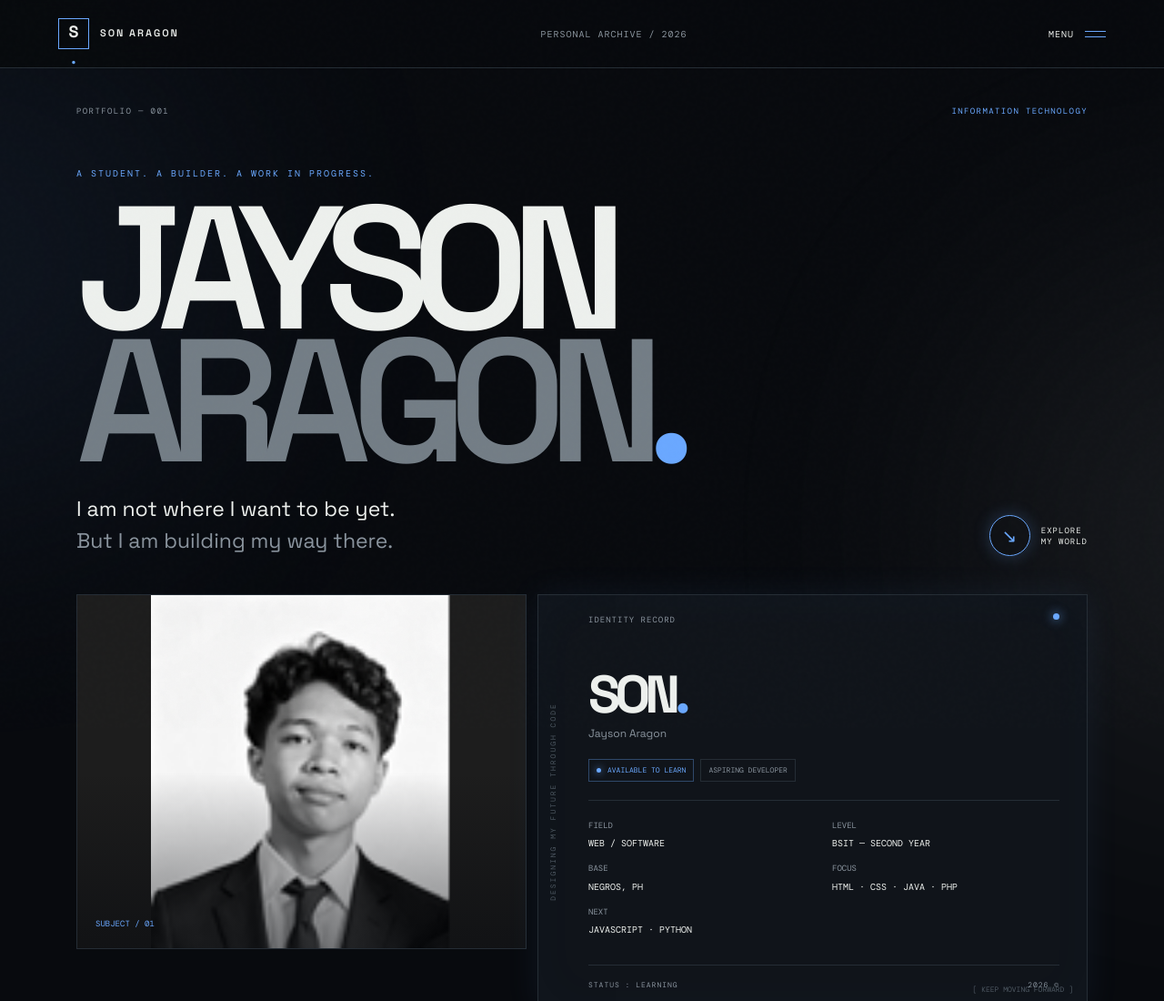
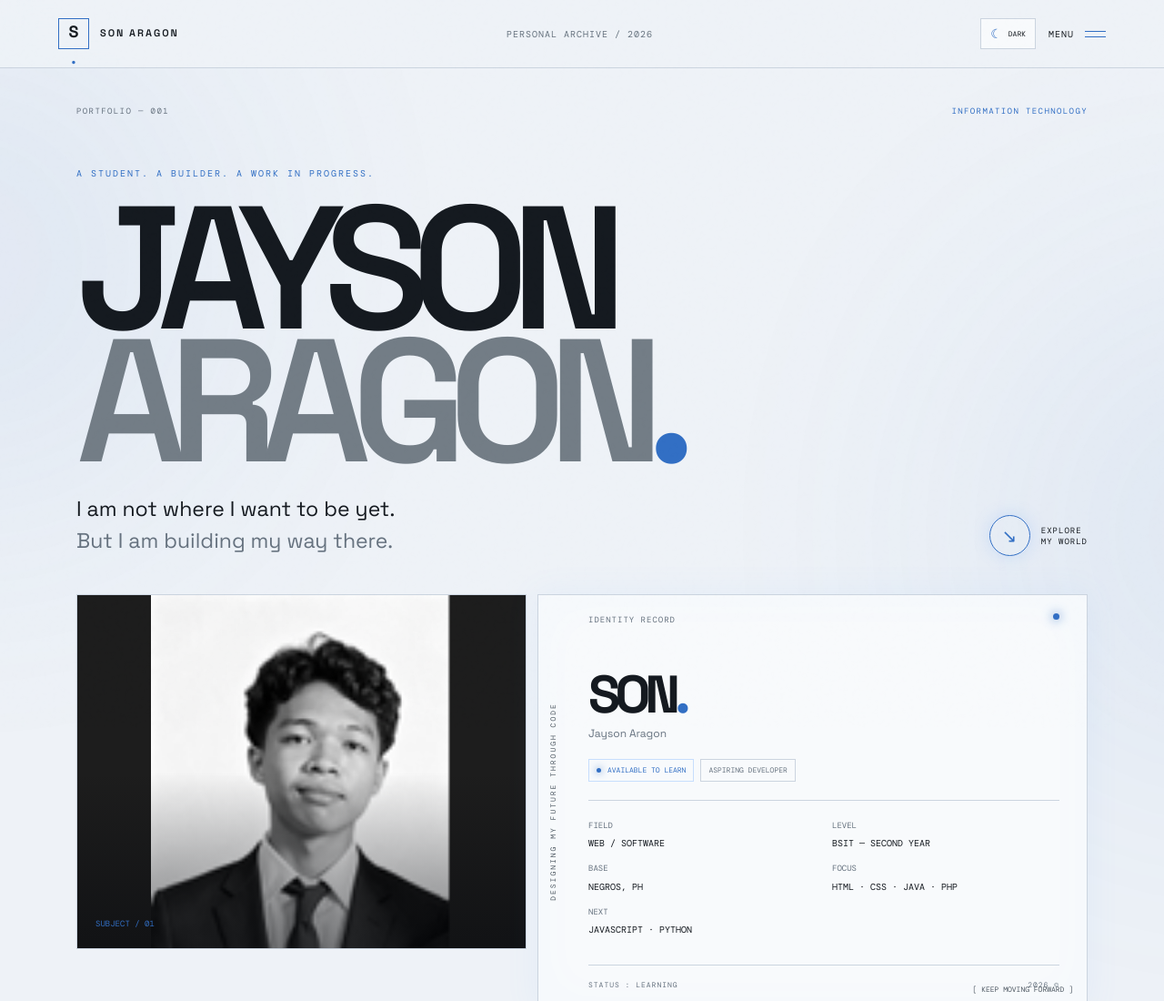
Before and after one commit to jayson-aragon/aragon-project-1, a plain HTML site: page index.html in a window 1280 px wide. Shown: the top 1100 px of the page at 91% size. Drawn offline with nearby package versions, Linux system fonts and the light colour scheme.

Commit message:
adding a dark mood and ligth mood

```diff
--- a/assets/style.css
+++ b/assets/style.css
@@ -17,6 +17,17 @@
     --mono: "DM Mono", monospace;
 }
 
+:root[data-theme="light"] {
+    --bg: #eef2f7;
+    --surface: #f8fafc;
+    --surface-2: #e5ebf2;
+    --white: #151a20;
+    --muted: #66727f;
+    --line: #cbd4df;
+    --accent: #326fc4;
+    --blue: #326fc4;
+}
+
 * {
     margin: 0;
     padding: 0;
@@ -212,6 +223,56 @@ img {
     margin-right: 15px;
 }
 
+/* THEME TOGGLE */
+
+.nav-actions {
+    display: flex;
+    align-items: center;
+    gap: 14px;
+}
+
+.theme-toggle {
+    min-height: 34px;
+    display: inline-flex;
+    align-items: center;
+    gap: 7px;
+    border: 1px solid var(--line);
+    background: var(--surface);
+    color: var(--white);
+    padding: 0 10px;
+    cursor: pointer;
+    transition: .25s;
+}
+
+.theme-toggle:hover {
+    border-color: var(--accent);
+    color: var(--accent);
+}
+
+.theme-icon {
+    color: var(--accent);
+    font-size: 14px;
+    line-height: 1;
+}
+
+.theme-text {
+    font-size: 8px;
+}
+
+:root[data-theme="light"] .navigation,
+:root[data-theme="light"] .footer {
+    background: rgba(238, 242, 247, .92);
+}
+
+:root[data-theme="light"] .noise {
+    opacity: .012;
+}
+
+:root[data-theme="light"] .marquee {
+    background: var(--accent);
+    color: #fff;
+}
+
 /* HERO */
 
 .hero {
--- /dev/null
+++ b/assets/theme.js
@@ -0,0 +1,35 @@
+(() => {
+    const root = document.documentElement;
+    const savedTheme = localStorage.getItem("portfolio-theme");
+    const preferredTheme = window.matchMedia("(prefers-color-scheme: light)").matches
+        ? "light"
+        : "dark";
+
+    const isLightTheme = (theme) => theme === "light";
+
+    const applyTheme = (theme) => {
+        root.dataset.theme = theme;
+        document.querySelectorAll(".theme-toggle").forEach((button) => {
+            const isLight = theme === "light";
+            button.setAttribute("aria-label", isLight ? "Switch to dark mode" : "Switch to light mode");
+            button.setAttribute("aria-pressed", isLight ? "true" : "false");
+            button.querySelector(".theme-icon").textContent = isLight ? "☾" : "☀";
+            button.querySelector(".theme-text").textContent = isLight ? "DARK" : "LIGHT";
+        });
+
+        const themeColor = document.querySelector('meta[name="theme-color"]');
+        if (themeColor) {
+            themeColor.setAttribute("content", isLightTheme(theme) ? "#eef2f7" : "#080a0e");
+        }
+    };
+
+    applyTheme(savedTheme || preferredTheme);
+
+    document.querySelectorAll(".theme-toggle").forEach((button) => {
+        button.addEventListener("click", () => {
+            const nextTheme = root.dataset.theme === "light" ? "dark" : "light";
+            localStorage.setItem("portfolio-theme", nextTheme);
+            applyTheme(nextTheme);
+        });
+    });
+})();
--- a/index.html
+++ b/index.html
@@ -30,11 +30,18 @@
 
         <span class="nav-center">PERSONAL ARCHIVE / 2026</span>
 
+        <div class="nav-actions">
+            <button type="button" class="theme-toggle" aria-label="Switch theme">
+                <span class="theme-icon">☀</span>
+                <span class="theme-text mono">LIGHT</span>
+            </button>
+
         <input type="checkbox" id="nav-toggle">
         <label for="nav-toggle" class="menu-button">
             <span>MENU</span>
             <span class="menu-lines"><i></i><i></i></span>
         </label>
+        </div>
 
         <nav class="menu">
             <a href="#about"><span>01</span> About</a>
@@ -506,5 +513,6 @@
         </div>
     </footer>
 
+    <script src="assets/theme.js"></script>
 </body>
 </html>
```
Also changed, not shown: contack.html (+9 -1 lines), skills.html (+9 -1 lines).
